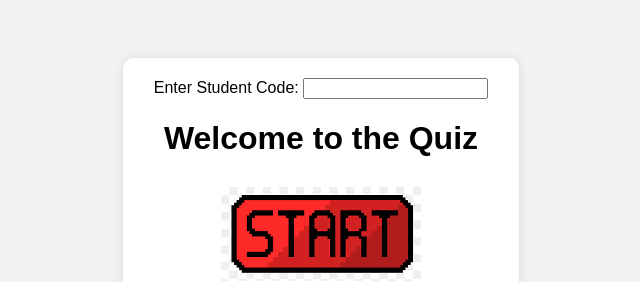
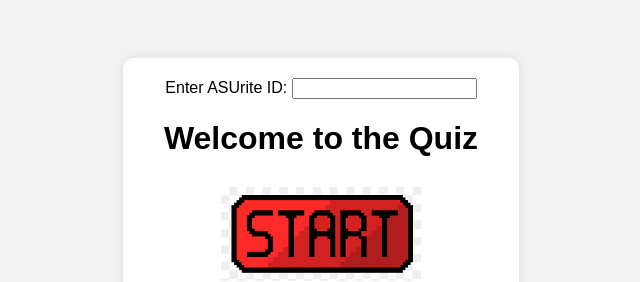
Before and after one commit to Rithish-Kesav/CSE565-SVVT, a plain HTML site: page QuizApp/Version 1/index.html in a window 1280 px wide. Shown: the top 282 px of the page, 319-959 px from the left. Drawn offline with Linux system fonts and the light colour scheme.

Commit message:
Changed label of textbox

```diff
--- a/QuizApp/Version 1/index.html
+++ b/QuizApp/Version 1/index.html
@@ -8,7 +8,7 @@
   </head>
   <body>
     <div class="container">
-      <label for="student-code">Enter Student Code:</label>
+      <label for="student-code">Enter ASUrite ID:</label>
       <input type="text" id="student-code" name="student-code" />
       <br />
       <h1>Welcome to the Quiz</h1>
```
Also changed, not shown: QuizApp/Version 1/quiz.html (+1 -1 lines), QuizApp/Version 1/result.html (+1 -1 lines).
